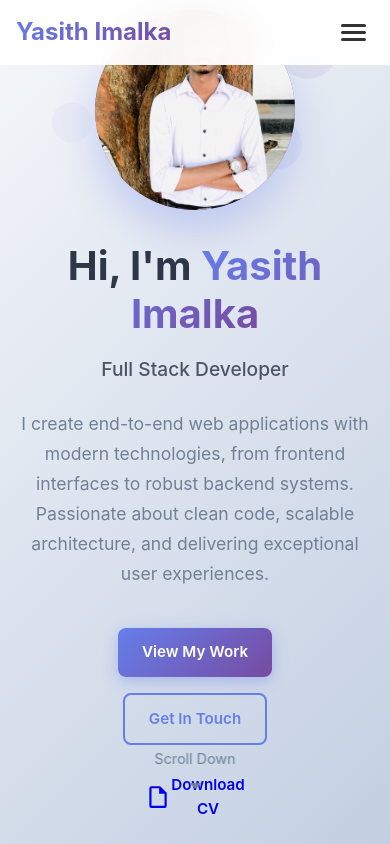
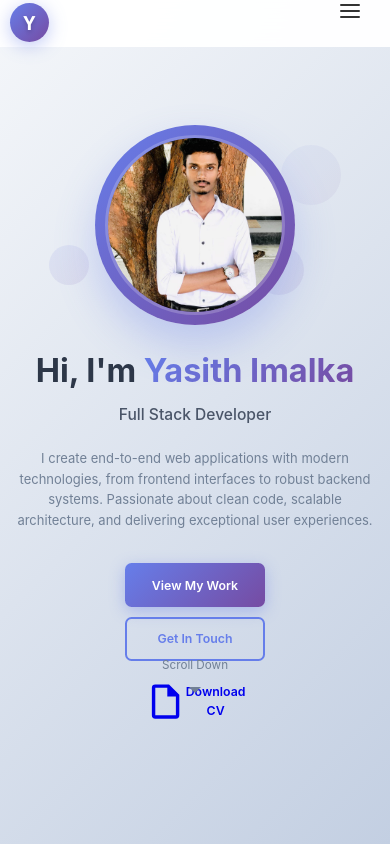
Before and after one commit to Yasith763/Portpolio-, a React (Vite) app: page / in a window 390 px wide. Shown: the top 844 px of the page. Built offline with nearby package versions, Linux system fonts and the light colour scheme.

Commit message:
add a logo to Navbar

```diff
--- a/src/components/About.css
+++ b/src/components/About.css
@@ -115,12 +115,13 @@
 
   .about__content {
     grid-template-columns: 1fr;
-    gap: 3rem;
+    gap: 2.5rem;
   }
 
   .about__stats {
     grid-template-columns: 1fr 1fr;
     gap: 1rem;
+    order: -1;
   }
 
   .about__stat {
@@ -142,15 +143,58 @@
   .about__highlight {
     padding: 1rem;
   }
+
+  .about__description {
+    font-size: 1rem;
+    line-height: 1.6;
+  }
 }
 
 @media (max-width: 480px) {
+  .about {
+    padding: 2.5rem 0;
+  }
+
+  .about__container {
+    padding: 0 0.75rem;
+  }
+
   .about__stats {
     grid-template-columns: 1fr;
-    gap: 1rem;
+    gap: 0.75rem;
   }
 
   .about__stat {
     padding: 1.25rem 1rem;
   }
+
+  .about__stat-number {
+    font-size: 1.75rem;
+  }
+
+  .about__description {
+    font-size: 0.95rem;
+  }
+
+  .about__highlight {
+    padding: 0.875rem;
+  }
 }
+
+@media (max-width: 320px) {
+  .about__container {
+    padding: 0 0.5rem;
+  }
+
+  .about__stat {
+    padding: 1rem 0.75rem;
+  }
+
+  .about__stat-number {
+    font-size: 1.5rem;
+  }
+
+  .about__stat-label {
+    font-size: 0.75rem;
+  }
+}
--- a/src/components/Contact.css
+++ b/src/components/Contact.css
@@ -237,32 +237,34 @@
   }
 
   .contact__header {
-    margin-bottom: 3rem;
+    margin-bottom: 2.5rem;
   }
 
   .contact__content {
     grid-template-columns: 1fr;
-    gap: 2.5rem;
+    gap: 2rem;
   }
 
   .contact__info {
     gap: 2rem;
+    order: 2;
   }
 
   .contact__methods {
-    gap: 1.25rem;
+    gap: 1rem;
   }
 
   .contact__method {
     padding: 1.25rem;
-    flex-direction: column;
-    text-align: center;
-    gap: 0.75rem;
+    flex-direction: row;
+    text-align: left;
+    gap: 1rem;
   }
 
   .contact__method-icon-wrapper {
     width: 2.5rem;
     height: 2.5rem;
+    flex-shrink: 0;
   }
 
   .contact__method-icon {
@@ -272,6 +274,7 @@
 
   .contact__form {
     padding: 1.5rem;
+    order: 1;
   }
 
   .contact__availability {
@@ -280,12 +283,29 @@
 }
 
 @media (max-width: 480px) {
+  .contact {
+    padding: 2.5rem 0;
+  }
+
+  .contact__container {
+    padding: 0 0.75rem;
+  }
+
   .contact__form {
     padding: 1.25rem;
   }
 
   .contact__method {
     padding: 1rem;
+    flex-direction: column;
+    text-align: center;
+    gap: 0.75rem;
+  }
+
+  .contact__method-icon-wrapper {
+    width: 2.25rem;
+    height: 2.25rem;
+    margin: 0 auto;
   }
 
   .contact__availability {
@@ -294,5 +314,38 @@
 
   .contact__submit {
     padding: 0.75rem 1.5rem;
+    width: 100%;
+  }
+
+  .contact__form-group {
+    margin-bottom: 1rem;
+  }
+
+  .contact__input,
+  .contact__textarea {
+    font-size: 1rem;
   }
 }
+
+@media (max-width: 320px) {
+  .contact__container {
+    padding: 0 0.5rem;
+  }
+
+  .contact__form {
+    padding: 1rem;
+  }
+
+  .contact__method {
+    padding: 0.875rem;
+  }
+
+  .contact__availability {
+    padding: 0.875rem;
+  }
+
+  .contact__submit {
+    padding: 0.7rem 1.25rem;
+    font-size: 0.9rem;
+  }
+}
--- a/src/components/Footer.css
+++ b/src/components/Footer.css
@@ -154,6 +154,10 @@
     text-align: center;
   }
 
+  .footer__section {
+    max-width: none;
+  }
+
   .footer__social {
     justify-content: center;
   }
@@ -166,6 +170,9 @@
 
   .footer__links {
     align-items: center;
+    flex-wrap: wrap;
+    justify-content: center;
+    gap: 1rem 2rem;
   }
 
   .footer__link::before {
@@ -174,12 +181,26 @@
 
   .footer__link:hover {
     transform: none;
+    color: #667eea;
+  }
+
+  .footer__title {
+    font-size: 1.75rem;
+  }
+
+  .footer__description {
+    font-size: 0.95rem;
+    line-height: 1.6;
   }
 }
 
 @media (max-width: 480px) {
   .footer {
     padding: 2rem 0 1rem;
+  }
+
+  .footer__container {
+    padding: 0 0.75rem;
   }
 
   .footer__content {
@@ -194,4 +215,48 @@
     width: 2.25rem;
     height: 2.25rem;
   }
+
+  .footer__title {
+    font-size: 1.5rem;
+  }
+
+  .footer__subtitle {
+    font-size: 1rem;
+  }
+
+  .footer__description {
+    font-size: 0.9rem;
+  }
+
+  .footer__links {
+    gap: 0.75rem 1.5rem;
+  }
+
+  .footer__link {
+    font-size: 0.9rem;
+  }
+
+  .footer__copyright p,
+  .footer__credits p {
+    font-size: 0.8rem;
+  }
 }
+
+@media (max-width: 320px) {
+  .footer__container {
+    padding: 0 0.5rem;
+  }
+
+  .footer__social-link {
+    width: 2rem;
+    height: 2rem;
+  }
+
+  .footer__links {
+    gap: 0.5rem 1rem;
+  }
+
+  .footer__link {
+    font-size: 0.85rem;
+  }
+}
--- a/src/components/Hero.css
+++ b/src/components/Hero.css
@@ -269,14 +269,19 @@
 }
 
 @media (max-width: 768px) {
+  .hero {
+    padding: 4rem 0 2rem;
+  }
+
   .hero__container {
     padding: 0 1rem;
   }
 
   .hero__content {
     grid-template-columns: 1fr;
-    gap: 2rem;
+    gap: 3rem;
     text-align: center;
+    min-height: 70vh;
   }
 
   .hero__visual {
@@ -286,6 +291,11 @@
   .hero__avatar {
     width: 250px;
     height: 250px;
+  }
+
+  .hero__avatar-image {
+    width: 230px;
+    height: 230px;
   }
 
   .hero__avatar-placeholder {
@@ -300,6 +310,7 @@
 
   .hero__buttons {
     justify-content: center;
+    gap: 1rem;
   }
 
   .hero__decoration--1 {
@@ -319,9 +330,23 @@
 }
 
 @media (max-width: 480px) {
+  .hero {
+    padding: 3rem 0 2rem;
+  }
+
+  .hero__content {
+    gap: 2rem;
+    min-height: 60vh;
+  }
+
   .hero__avatar {
     width: 200px;
     height: 200px;
+  }
+
+  .hero__avatar-image {
+    width: 180px;
+    height: 180px;
   }
 
   .hero__avatar-placeholder {
@@ -343,5 +368,35 @@
   .hero__buttons {
     flex-direction: column;
     align-items: center;
+    gap: 0.75rem;
+  }
+
+  .hero__description {
+    font-size: 1rem;
+    line-height: 1.6;
   }
 }
+
+@media (max-width: 320px) {
+  .hero__avatar {
+    width: 180px;
+    height: 180px;
+  }
+
+  .hero__avatar-image {
+    width: 160px;
+    height: 160px;
+  }
+
+  .hero__btn {
+    padding: 0.7rem 1.2rem;
+    font-size: 0.9rem;
+    min-width: 120px;
+  }
+
+  .hero__decoration--1,
+  .hero__decoration--2,
+  .hero__decoration--3 {
+    display: none;
+  }
+}
--- a/src/components/Loading.css
+++ b/src/components/Loading.css
@@ -255,30 +255,73 @@
   .loading__progress {
     width: 150px;
   }
+
+  .loading__dot--1,
+  .loading__dot--2,
+  .loading__dot--3 {
+    transform-origin: 50px 50px;
+  }
 }
 
 @media (max-width: 480px) {
   .loading__logo {
     width: 80px;
     height: 80px;
+    margin: 0 auto 1.5rem;
   }
 
   .loading__logo-letter {
     font-size: 2.5rem;
   }
 
+  .loading__name {
+    font-size: 1.1rem;
+  }
+
+  .loading__subtitle {
+    font-size: 0.9rem;
+  }
+
+  .loading__progress {
+    width: 120px;
+    height: 2px;
+  }
+
+  .loading__percentage {
+    font-size: 0.8rem;
+  }
+
   .loading__dot--1,
   .loading__dot--2,
   .loading__dot--3 {
     transform-origin: 40px 40px;
+    width: 6px;
+    height: 6px;
   }
 
-  .loading__orbit {
-    from {
-      transform: rotate(0deg) translateX(40px) rotate(0deg);
-    }
-    to {
-      transform: rotate(360deg) translateX(40px) rotate(-360deg);
-    }
+  .loading__particle {
+    width: 3px;
+    height: 3px;
   }
 }
+
+@media (max-width: 320px) {
+  .loading__logo {
+    width: 70px;
+    height: 70px;
+  }
+
+  .loading__logo-letter {
+    font-size: 2rem;
+  }
+
+  .loading__progress {
+    width: 100px;
+  }
+
+  .loading__dot--1,
+  .loading__dot--2,
+  .loading__dot--3 {
+    transform-origin: 35px 35px;
+  }
+}
--- a/src/components/Navbar.css
+++ b/src/components/Navbar.css
@@ -34,12 +34,59 @@
 }
 
 .navbar__logo {
+  display: flex;
+  align-items: center;
+  justify-content: center;
+  width: 3rem;
+  height: 3rem;
+  border-radius: 50%;
+  background: linear-gradient(135deg, #667eea 0%, #764ba2 100%);
+  box-shadow: 0 4px 15px rgba(102, 126, 234, 0.3);
+  transition: all 0.4s cubic-bezier(0.25, 0.46, 0.45, 0.94);
+  position: relative;
+  overflow: hidden;
+  animation: logoGlow 3s ease-in-out infinite;
+}
+
+.navbar__logo::before {
+  content: '';
+  position: absolute;
+  top: 0;
+  left: 0;
+  right: 0;
+  bottom: 0;
+  background: linear-gradient(135deg, #764ba2 0%, #667eea 100%);
+  opacity: 0;
+  transition: opacity 0.4s ease;
+  border-radius: 50%;
+}
+
+.navbar__logo:hover {
+  transform: translateY(-2px) scale(1.05);
+  box-shadow: 0 8px 25px rgba(102, 126, 234, 0.4);
+}
+
+.navbar__logo:hover::before {
+  opacity: 1;
+}
+
+.navbar__logo-y {
   font-size: 1.5rem;
-  font-weight: 700;
-  background: linear-gradient(135deg, #667eea 0%, #764ba2 100%);
-  -webkit-background-clip: text;
-  -webkit-text-fill-color: transparent;
-  background-clip: text;
+  font-weight: 900;
+  color: white;
+  font-family: 'Segoe UI', -apple-system, BlinkMacSystemFont, sans-serif;
+  z-index: 1;
+  position: relative;
+  text-shadow: 0 2px 4px rgba(0, 0, 0, 0.2);
+  transition: all 0.3s ease;
+  letter-spacing: 0;
+  line-height: 1;
+  user-select: none;
+}
+
+.navbar__logo:hover .navbar__logo-y {
+  transform: scale(1.1);
+  text-shadow: 0 4px 8px rgba(0, 0, 0, 0.3);
 }
 
 .navbar__menu {
@@ -114,6 +161,7 @@
 @media (max-width: 768px) {
   .navbar__container {
     padding: 0 1rem;
+    height: 3.5rem;
   }
 
   .navbar__toggle {
@@ -128,13 +176,15 @@
     background: rgba(255, 255, 255, 0.98);
     backdrop-filter: blur(20px);
     border-bottom: 1px solid rgba(255, 255, 255, 0.1);
+    box-shadow: 0 4px 20px rgba(0, 0, 0, 0.1);
     flex-direction: column;
     padding: 1rem 0;
     gap: 0;
     transform: translateY(-100%);
     opacity: 0;
     visibility: hidden;
-    transition: all 0.3s ease;
+    transition: all 0.3s cubic-bezier(0.4, 0, 0.2, 1);
+    z-index: 999;
   }
 
   .navbar__menu--open {
@@ -148,10 +198,59 @@
     width: 100%;
     text-align: center;
     border-radius: 0;
+    font-size: 1.1rem;
+    border-bottom: 1px solid rgba(0, 0, 0, 0.05);
+  }
+
+  .navbar__link:last-child {
+    border-bottom: none;
   }
 
   .navbar__link::after {
     display: none;
+  }
+
+  .navbar__link:hover {
+    background: rgba(102, 126, 234, 0.1);
+    transform: none;
+  }
+
+  .navbar__logo {
+    font-size: 1.3rem;
+  }
+}
+
+@media (max-width: 480px) {
+  .navbar__container {
+    padding: 0 0.75rem;
+  }
+
+  .navbar__logo {
+    font-size: 1.2rem;
+  }
+
+  .navbar__link {
+    padding: 0.875rem 1.5rem;
+    font-size: 1rem;
+  }
+
+  .navbar__toggle {
+    padding: 0.25rem;
+  }
+
+  .navbar__toggle span {
+    width: 20px;
+    height: 2px;
+  }
+}
+
+@media (max-width: 320px) {
+  .navbar__container {
+    padding: 0 0.5rem;
+  }
+
+  .navbar__logo {
+    font-size: 1.1rem;
   }
 }
 
@@ -167,21 +266,11 @@
   }
 }
 
-.navbar__link {
-  position: relative;
-  transition: all 0.3s cubic-bezier(0.4, 0, 0.2, 1);
-  transform: translateY(0);
+@keyframes logoGlow {
+  0%, 100% {
+    box-shadow: 0 4px 15px rgba(102, 126, 234, 0.3);
+  }
+  50% {
+    box-shadow: 0 4px 20px rgba(102, 126, 234, 0.5);
+  }
 }
-
-.navbar__link:hover {
-  transform: translateY(-2px);
-  color: #667eea;
-}
-
-.navbar__logo {
-  transition: all 0.3s ease;
-}
-
-.navbar__logo:hover {
-  transform: scale(1.05);
-}
--- a/src/components/Navbar.tsx
+++ b/src/components/Navbar.tsx
@@ -37,7 +37,9 @@ const Navbar: React.FC = () => {
       <div className="navbar__container">
         <div className="navbar__brand">
           <a href="#home" onClick={() => handleNavClick('#home')}>
-            <span className="navbar__logo">Yasith Imalka</span>
+            <div className="navbar__logo">
+              <span className="navbar__logo-y">Y</span>
+            </div>
           </a>
         </div>
 
--- a/src/index.css
+++ b/src/index.css
@@ -117,6 +117,25 @@
   }
 }
 
+/* Mobile-first responsive typography */
+@media (max-width: 768px) {
+  :root {
+    font-size: 14px;
+  }
+}
+
+@media (max-width: 480px) {
+  :root {
+    font-size: 13px;
+  }
+}
+
+@media (max-width: 320px) {
+  :root {
+    font-size: 12px;
+  }
+}
+
 * {
   box-sizing: border-box;
 }
@@ -126,9 +145,40 @@ body {
   min-width: 320px;
   min-height: 100vh;
   font-family: inherit;
+  -webkit-font-smoothing: antialiased;
+  -moz-osx-font-smoothing: grayscale;
+  text-rendering: optimizeLegibility;
 }
 
 #root {
   width: 100%;
   min-height: 100vh;
 }
+
+/* Responsive images */
+img {
+  max-width: 100%;
+  height: auto;
+}
+
+/* Better touch targets for mobile */
+@media (max-width: 768px) {
+  button,
+  a,
+  input,
+  textarea,
+  select {
+    min-height: 44px;
+    min-width: 44px;
+  }
+}
+
+/* Improve scroll performance on mobile */
+* {
+  -webkit-overflow-scrolling: touch;
+}
+
+/* Prevent horizontal scroll on mobile */
+body {
+  overflow-x: hidden;
+}
```
Also changed, not shown: src/components/Projects.css (+121 -10 lines), src/components/Projects.tsx (+11 -7 lines).
